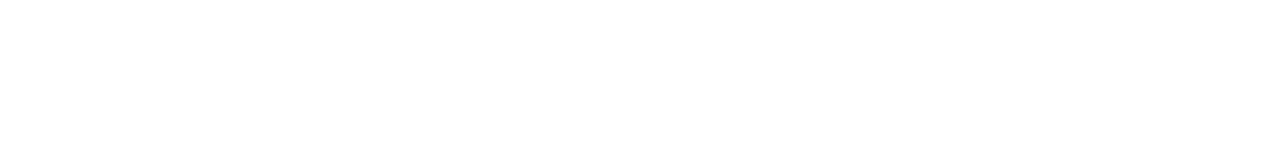
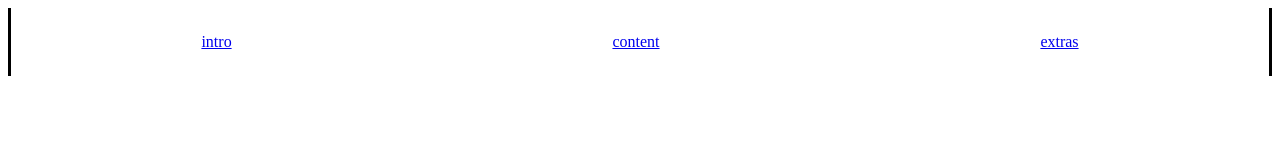
Before and after one commit to BF-FrontEnd-class-2024/group2-agile-development-all-about-trees, a website: page index.html in a window 1280 px wide. Drawn offline with Linux system fonts and the light colour scheme.

Commit message:
add navigation links

```diff
--- a/index.html
+++ b/index.html
@@ -9,5 +9,13 @@
     <link href="./styles/index.css" rel="stylesheet" />
   </head>
 
-  <body></body>
+  <body>
+    <nav class="bottom-divider">
+      <div class="spaced-items">
+        <a href="#summary-info">intro</a>
+        <a href="#main-info">content</a>
+        <a href="#extra-info">extras</a>
+      </div>
+    </nav>
+  </body>
 </html>
--- a/styles/something.css
+++ b/styles/something.css
@@ -6,6 +6,17 @@ body {
   display: flex;
   flex-direction: row;
   justify-content: center;
+}
+
+.bottom-divider {
+  border-style: none solid;
+}
+
+.spaced-items {
+  display: flex;
+  flex-direction: row;
+  align-content: center;
+  justify-content: space-around;
   padding-top: 2%;
   padding-bottom: 2%;
 }
```
